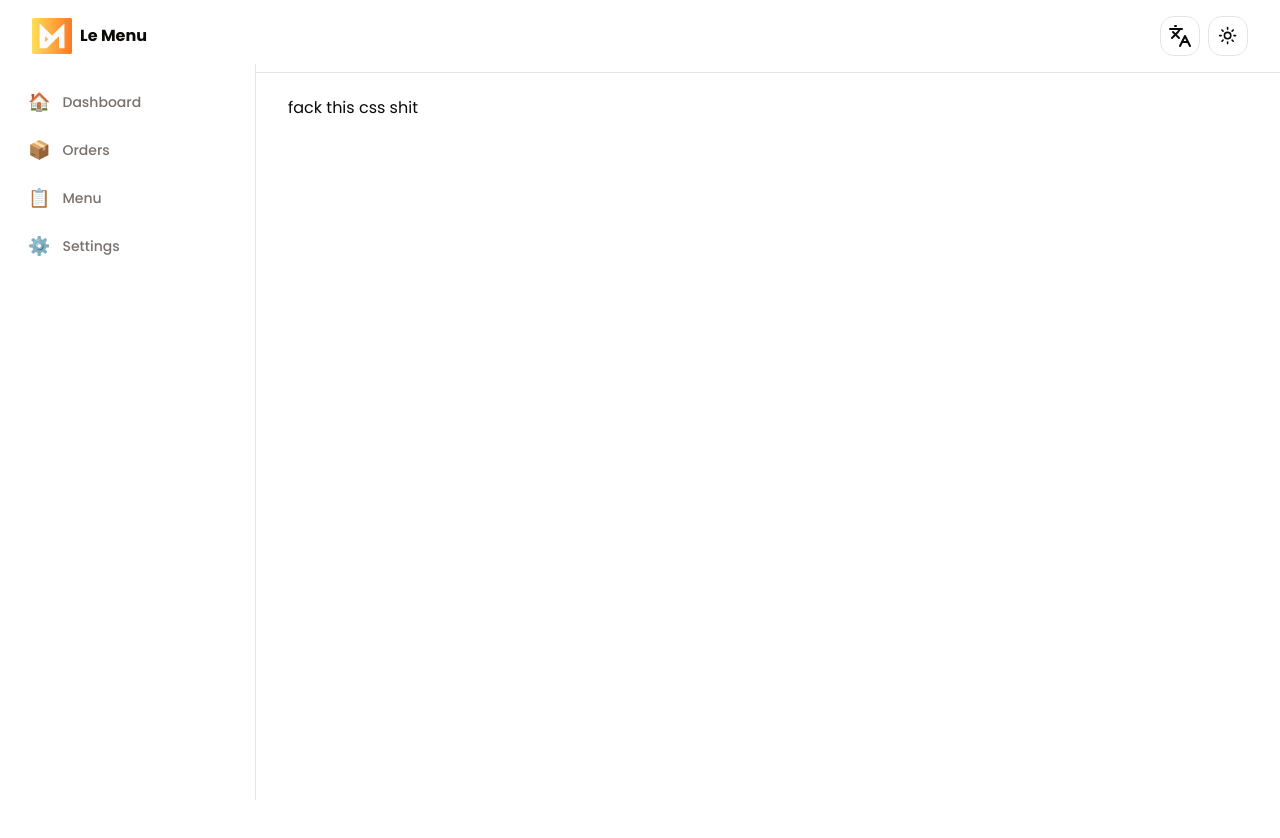
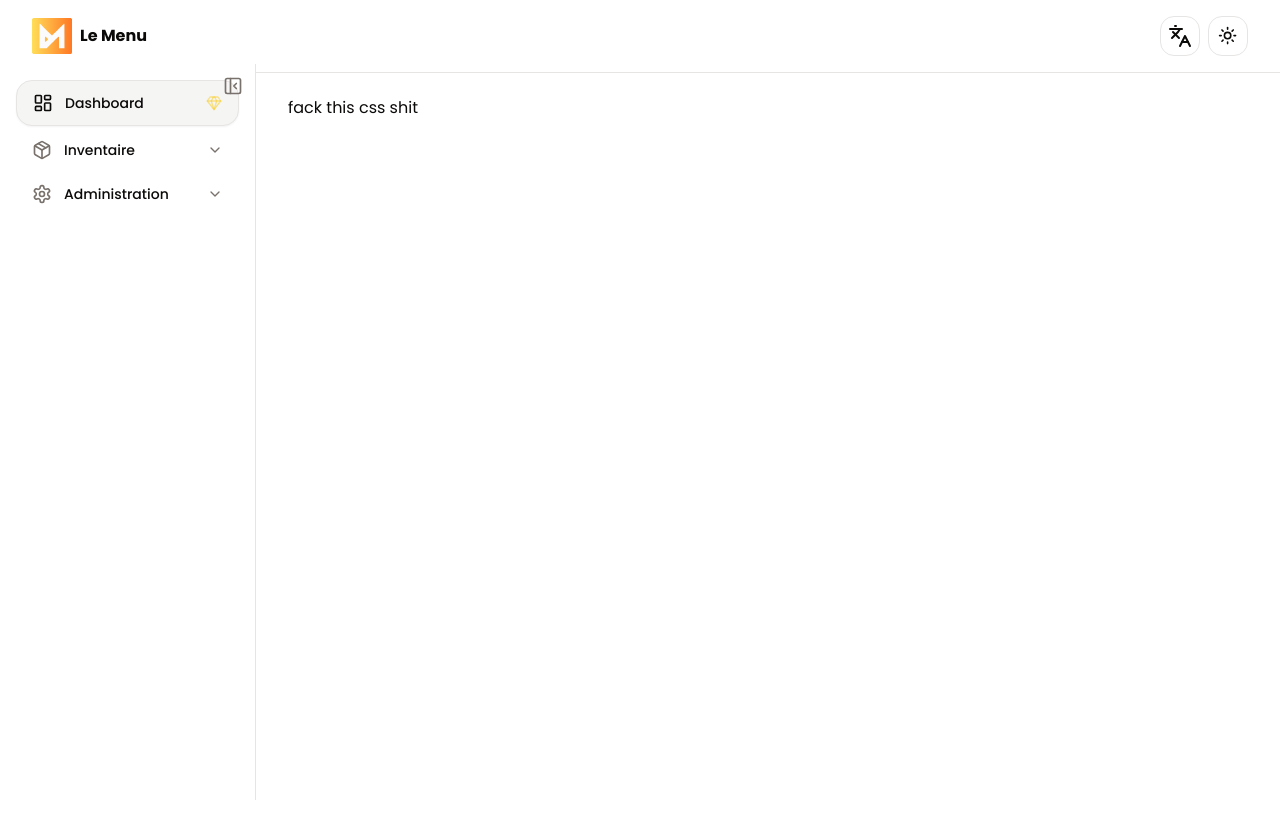
Before and after one commit to RedouaneKhlifah/dashboard_starter_frontend-, a Next.js app: page /en/dashboard in a window 1280 px wide. Shown: the top 838 px of the page. Built offline with nearby package versions, Linux system fonts and the light colour scheme.

Commit message:
add pages for bundles and products; enhance sidebar with dynamic language support

```diff
--- /dev/null
+++ b/app/[lang]/bundles/page.tsx
@@ -0,0 +1,17 @@
+import { Locale } from "@/i18n-config";
+import Footer from "@/components/shared/footer";
+import DashboardLayout from "@/components/layout/dashboard-layout";
+
+interface Props {
+  params: {
+    lang: Locale;
+  };
+}
+
+export default async function BundlesPage({ params }: Props) {
+  return (
+    <DashboardLayout params={params}>
+      <div className="min-h-screen">Bundles simples</div>
+    </DashboardLayout>
+  );
+}
--- /dev/null
+++ b/app/[lang]/products/page.tsx
@@ -0,0 +1,17 @@
+import { Locale } from "@/i18n-config";
+import Footer from "@/components/shared/footer";
+import DashboardLayout from "@/components/layout/dashboard-layout";
+
+interface Props {
+  params: {
+    lang: Locale;
+  };
+}
+
+export default async function ProductsPage({ params }: Props) {
+  return (
+    <DashboardLayout params={params}>
+      <div className="min-h-screen">Produits simples</div>
+    </DashboardLayout>
+  );
+}
--- a/components/layout/Sidebar.tsx
+++ b/components/layout/Sidebar.tsx
@@ -1,57 +1,153 @@
-// sidebar.tsx
 "use client";
 import { usePathname } from "next/navigation";
 import Link from "next/link";
 import { cn } from "@/lib/utils";
+import { useState, useEffect } from "react";
+import {
+  ChevronDown,
+  LayoutDashboard,
+  Package,
+  Settings,
+  Users,
+  Box,
+  List,
+  Gem,
+  PanelLeftClose,
+} from "lucide-react";
+import { motion } from "framer-motion";
+import { Locale } from "@/i18n-config";
+import { getDictionary } from "@/lib/i18n";
 
-const Sidebar = () => {
+interface SidebarProps {
+  lang: Locale;
+}
+const Sidebar = ({ lang }: SidebarProps) => {
   const pathname = usePathname();
+  const [expandedSection, setExpandedSection] = useState<string | null>(null);
+  const [isOpen, setIsOpen] = useState(true);
 
-  const menuItems = [
+  const menuSections = [
     {
-      name: "Dashboard",
-      href: "/dashboard",
-      icon: "🏠",
+      name: "Inventaire",
+      icon: <Package className="w-5 h-5" />,
+      items: [
+        { name: "Produits simples", href: "/products", icon: <Box className="w-4 h-4" /> },
+        { name: "Les pactes", href: "/bundles", icon: <Package className="w-4 h-4" /> },
+        { name: "Liste de prix", href: "/pricing", icon: <List className="w-4 h-4" /> },
+      ],
     },
     {
-      name: "Orders",
-      href: "/orders",
-      icon: "📦",
-    },
-    {
-      name: "Menu",
-      href: "/menu",
-      icon: "📋",
-    },
-    {
-      name: "Settings",
-      href: "/settings",
-      icon: "⚙️",
+      name: "Administration",
+      icon: <Settings className="w-5 h-5" />,
+      items: [
+        { name: "Membres", href: "/members", icon: <Users className="w-4 h-4" /> },
+        { name: "Paramètres", href: "/settings", icon: <Settings className="w-4 h-4" /> },
+      ],
     },
   ];
 
+
+  useEffect(() => {
+    const currentSection = menuSections.find((section) =>
+      section.items.some((item) => pathname === `/${lang}${item.href}`)
+    );
+    setExpandedSection(currentSection?.name || null);
+  }, [pathname, lang]);
+
+
+  const toggleMenu = (menuName: string) => {
+    setExpandedSection((prev) => (prev === menuName ? null : menuName));
+  };
+
+  const toggleSidebar = () => {
+    setIsOpen(!isOpen);
+    const main = document.querySelector("main");
+    if (main) {
+      main.classList.toggle("ml-64");
+    }
+  };
+
   return (
-    <aside className="fixed left-0 top-16 h-[calc(100vh-4rem)] w-64 border-r bg-background z-10">
+    <motion.aside
+      initial={{ width: 256 }}
+      animate={{ width: isOpen ? 256 : 70 }}
+      className="fixed left-0 top-16 h-[calc(100vh-4rem)] border-r bg-background z-10 overflow-hidden"
+    >
       <div className="p-4">
+        <button
+          onClick={toggleSidebar}
+          className="absolute top-2 right-2 p-1 hover:bg-accent rounded-full text-muted-foreground"
+        >
+          <PanelLeftClose className="w-5 h-5" />
+        </button>
         <nav className="space-y-1">
-          {menuItems.map((item) => (
-            <Link
-              key={item.href}
-              href={item.href}
-              className={cn(
-                "flex items-center rounded-md px-3 py-2 text-sm font-medium transition-colors",
-                pathname === item.href
-                  ? "bg-muted text-primary"
-                  : "text-muted-foreground hover:bg-accent"
+          <Link
+            href={`/${lang}/dashboard`}
+            className={cn(
+              "group flex items-center px-4 py-3 text-sm font-medium rounded-lg transition-all duration-200",
+              "hover:bg-accent",
+              pathname === `/${lang}/dashboard`
+                ? "bg-accent border shadow-sm"
+                : "text-foreground hover:text-foreground/80"
+            )}
+          >
+            <LayoutDashboard className="w-5 h-5 mr-3" />
+            {isOpen && 'Dashboard'}
+            <Gem className="w-4 h-4 ml-auto text-primary/50" />
+          </Link>
+
+          {menuSections.map((section) => (
+            <div key={section.name} className="space-y-1">
+              <button
+                onClick={() => toggleMenu(section.name)}
+                className="w-full flex items-center justify-between px-4 py-2.5 text-sm font-medium text-foreground hover:bg-accent/50 rounded-lg transition-all duration-200 group"
+              >
+                <div className="flex items-center">
+                  <span className="mr-3 text-muted-foreground group-hover:text-foreground">
+                    {section.icon}
+                  </span>
+                  {isOpen && section.name}
+                </div>
+                <motion.div
+                  animate={{ rotate: expandedSection === section.name ? 180 : 0 }}
+                  transition={{ duration: 0.2 }}
+                  className="text-muted-foreground"
+                >
+                  {isOpen && <ChevronDown className="h-4 w-4" />}
+                </motion.div>
+              </button>
+              {expandedSection === section.name && (
+                <motion.div
+                  initial={{ opacity: 0, y: -10 }}
+                  animate={{ opacity: 1, y: 0 }}
+                  exit={{ opacity: 0, y: -10 }}
+                  className={`${isOpen ? "ml-8 space-y-1" : "ml-[5px]"}`}
+                >
+                  {section.items.map((item) => (
+                    <Link
+                      key={item.href}
+                      href={`/${lang}${item.href}`}
+                      className={cn(
+                        "flex items-center px-3 py-2 text-sm font-medium rounded-lg",
+                        "transition-all duration-200 hover:pl-4 hover:bg-accent/30",
+                        pathname === `/${lang}${item.href}`
+                          ? "bg-accent shadow-sm border border-primary/10"
+                          : "text-muted-foreground hover:text-foreground"
+                      )}
+                    >
+                      <span className={`${(pathname === `/${lang}${item.href}` && !isOpen) ? "text-primary" : "mr-2 text-muted-foreground"}`}>
+                        {item.icon}
+                      </span>
+                      {isOpen && item.name}
+                    </Link>
+                  ))}
+                </motion.div>
               )}
-            >
-              <span className="mr-3 text-lg">{item.icon}</span>
-              {item.name}
-            </Link>
+            </div>
           ))}
         </nav>
       </div>
-    </aside>
+    </motion.aside>
   );
 };
 
--- a/components/layout/dashboard-layout.tsx
+++ b/components/layout/dashboard-layout.tsx
@@ -16,7 +16,7 @@ export default function DashboardLayout({
   return (
     <>
       <Navbar lang={params.lang} />
-      <Sidebar />
+      <Sidebar lang={params.lang}/>
       <main className="ml-64 pt-16 min-h-screen">
         <div className="p-8">{children}</div>
       </main>
```
